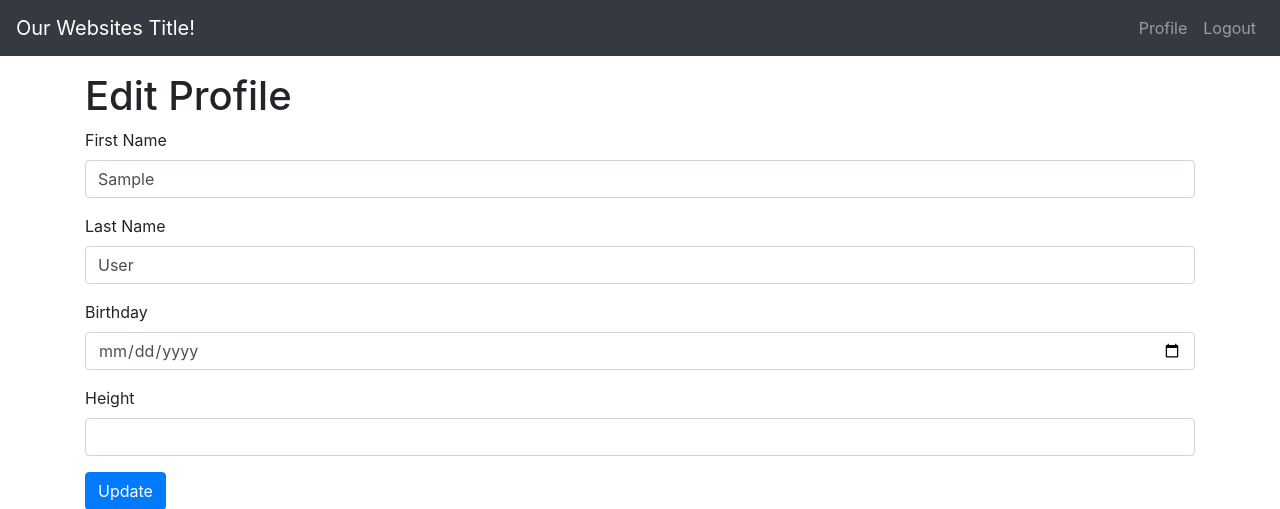
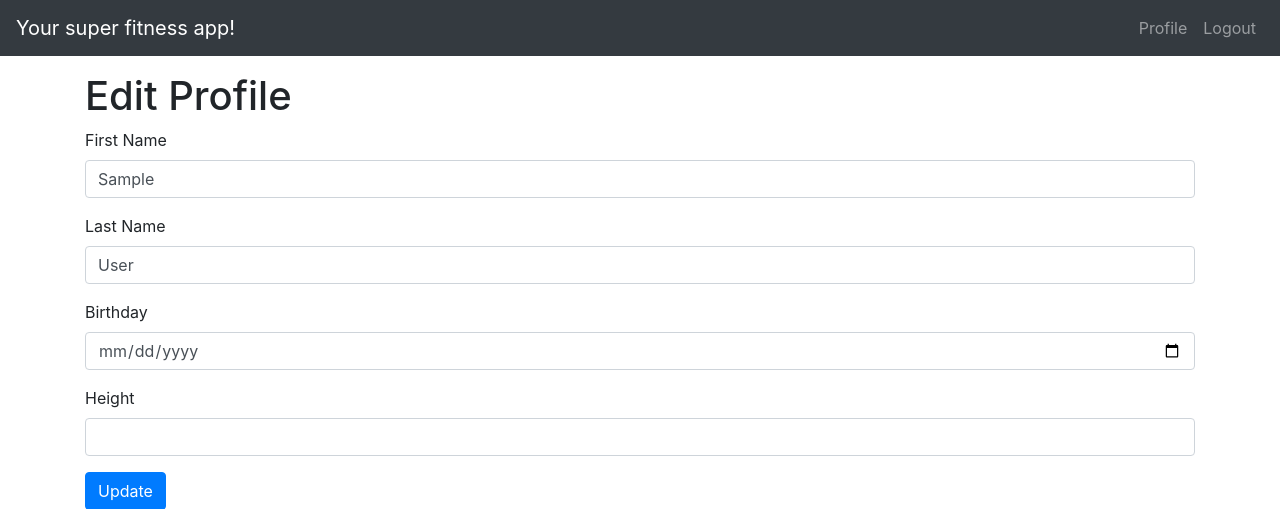
Before and after one commit to TheRijn/HCI-arris3, a Flask app: page /profile/edit in a window 1280 px wide. Shown: the top 509 px of the page. Run offline with Flask 2, Linux system fonts and the light colour scheme; the visitor is signed in with stand-in values (Sample User, id 1); data comes from the database, SQL or seed files in the repository; some libraries are stand-ins or nearby versions.

Commit message:
Changed the navbar message.

```diff
--- a/templates/nav.html
+++ b/templates/nav.html
@@ -1,5 +1,5 @@
 <nav class="navbar navbar-expand-lg navbar-dark bg-dark">
-    <a class="navbar-brand" href="{{ url_for('home') }}">Our Websites Title!</a>
+    <a class="navbar-brand" href="{{ url_for('home') }}">Your super fitness app!</a>
     <button class="navbar-toggler" type="button" data-toggle="collapse" data-target="#navbarNav"
             aria-controls="navbarNav" aria-expanded="false" aria-label="Toggle navigation">
         <span class="navbar-toggler-icon"></span>
```
